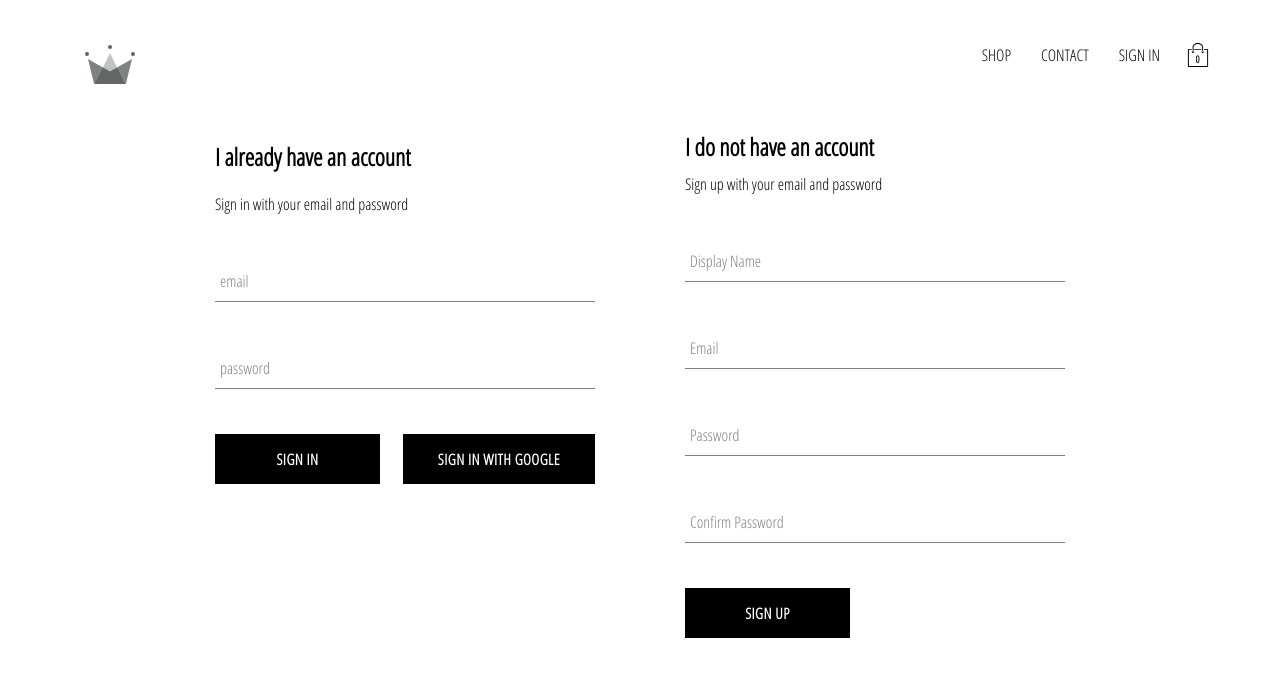
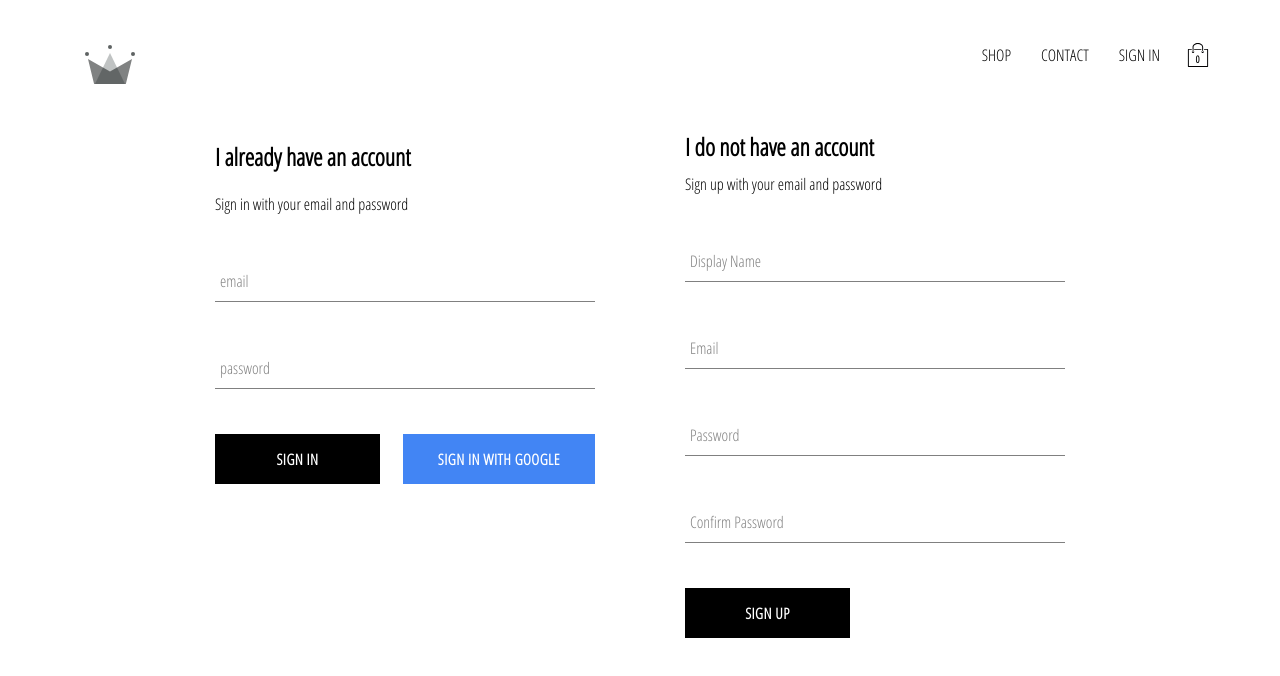
Before and after one commit to DwanW/ecommerce, a React (Create React App) app: page /signin in a window 1280 px wide. Shown: the top 676 px of the page. Built offline with nearby package versions, Linux system fonts and the light colour scheme; no server answers.

Commit message:
fixing styling error

```diff
--- a/src/components/custom-button/custom-button.component.jsx
+++ b/src/components/custom-button/custom-button.component.jsx
@@ -3,7 +3,8 @@ import React from 'react';
 import './custom-button.styles.scss';
 
 const CustomButton = ({ children, isGoogleSignIn, inverted, ...otherProps}) => (
-    <button className={`${inverted ? 'inverted':''} custom-button`} {...otherProps}>
+    <button className={`${inverted ? 'inverted':''} ${
+        isGoogleSignIn ? 'google-sign-in' : ''} custom-button`} {...otherProps}>
         {children}
     </button>
 );
```
